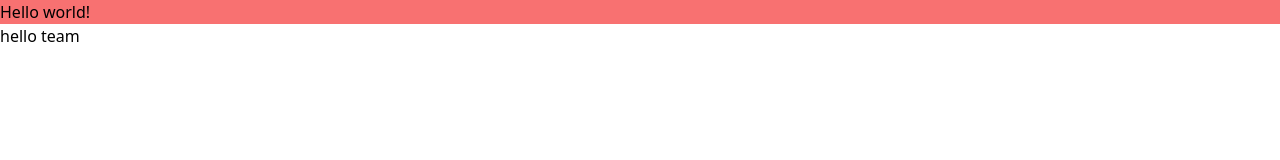
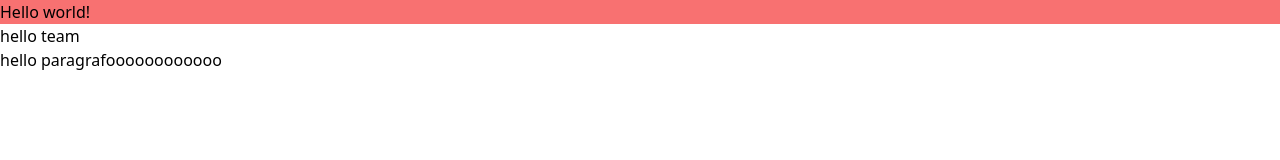
Before and after one commit to yahyo78/lesson-7, a website: page src/index.html in a window 1280 px wide. Drawn offline with nearby package versions, Linux system fonts and the light colour scheme; files that its build step writes are made by us from their sources.

Commit message:
salom aleykum paragraffoooooooooooooo

```diff
--- a/src/index.html
+++ b/src/index.html
@@ -12,5 +12,6 @@
   <h2>
     hello team
   </h2>
+  <p>hello paragrafoooooooooooo</p>
 </body>
 </html>
```
